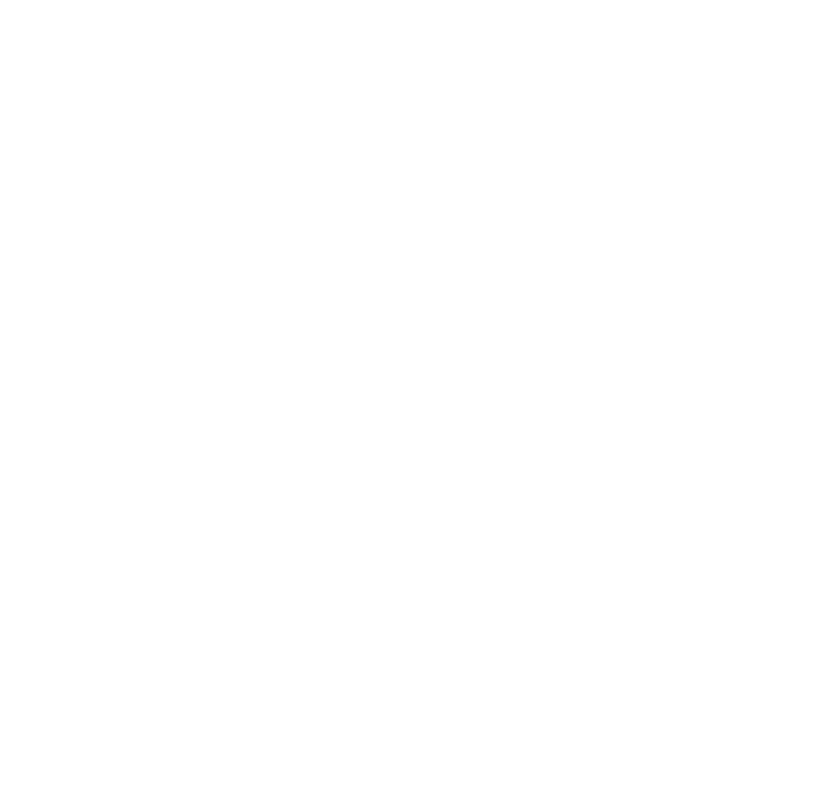
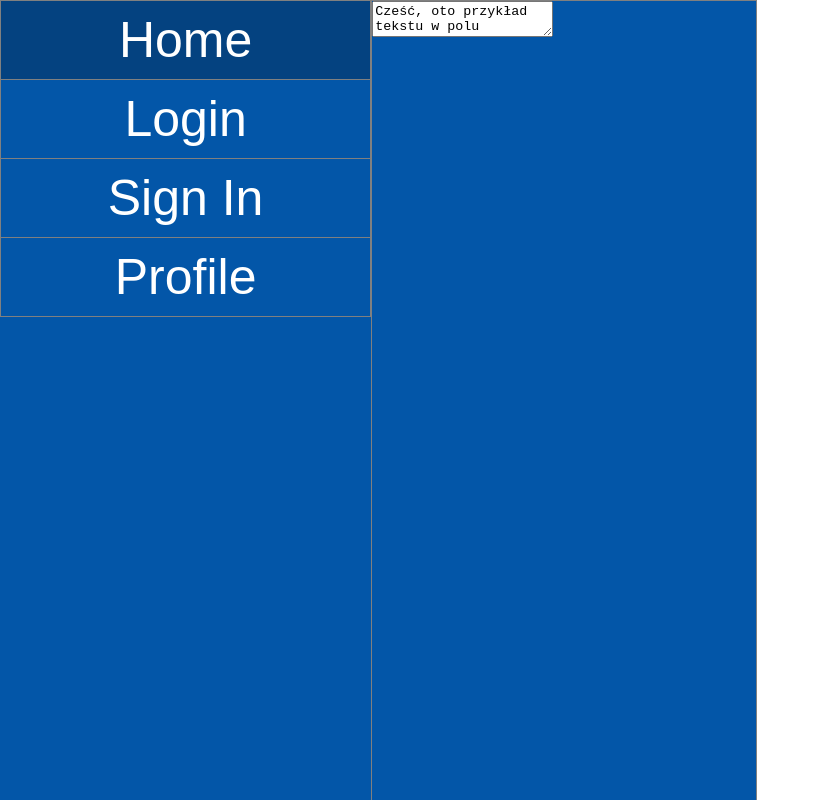
Before and after one commit to c3bull/Chirper, a React (Create React App) app in the folder chirper/: page /profile in a window 1280 px wide. Shown: the whole page, without its empty margins (0-820 px from the left). Built offline with nearby package versions, Linux system fonts and the light colour scheme.

Commit message:
wypisywanie posta na stronie głównej

```diff
--- a/chirper/package.json
+++ b/chirper/package.json
@@ -16,6 +16,7 @@
     "react-dom": "^17.0.2",
     "react-router-dom": "^5.2.0",
     "react-scripts": "4.0.3",
+    "typescript": "^4.3.5",
     "web-vitals": "^1.1.2"
   },
   "scripts": {
@@ -43,6 +44,7 @@
     ]
   },
   "devDependencies": {
+    "@types/react": "^17.0.16",
     "axios": "^0.21.1"
   }
 }
--- a/chirper/src/App.css
+++ b/chirper/src/App.css
@@ -1,3 +1,12 @@
+html,body
+{
+    width: 100%;
+    height: 100%;
+    margin: 0px;
+    padding: 0px;
+    overflow-x: hidden;
+}
+
 #loginBackground{
     background-color: #0356A8;
     height: 100vh;
@@ -79,19 +88,25 @@
 #navbarDiv button {
     font-size: 50px;
     background-color: #0356A8;
-    border: 1px solid grey; /* Green border */
-    color: white; /* White text */
-    padding: 10px 24px; /* Some padding */
-    cursor: pointer; /* Pointer/hand icon */
-    width: 100%; /* Set a width if needed */
-    display: block; /* Make the buttons appear below each other */
+    border: 1px solid grey;
+    color: white;
+    padding: 10px 24px;
+    cursor: pointer;
+    width: 100%;
+    display: block;
 }
 
 #navbarDiv button:not(:last-child) {
-    border-bottom: none; /* Prevent double borders */
+    border-bottom: none;
 }
 
-/* Add a background color on hover */
 #navbarDiv button:hover {
     background-color: #044280;
 }
+
+
+#postsTable{
+    width: 40%;
+    float: left;
+    border: 1px solid grey;
+}
--- a/chirper/src/App.js
+++ b/chirper/src/App.js
@@ -13,6 +13,8 @@ function App() {
                 <Route path="/" exact component={Navbar}/>
                 <Route path="/" exact component={MainPage}/>
                 <Route path="/" exact component={Chat}/>
+                <Route path="/profile" exact component={Navbar}/>
+                <Route path="/profile" exact component={Chat}/>
             </div>
 
             <Switch>
@@ -20,6 +22,38 @@ function App() {
                 <Route path="/signIn" exact component={SignIn}/>
             </Switch>
         </div>
+
+
+    // <Router>
+    //     <div className="mainBackground">
+    //         {/*<div>*/}
+    //         {/*    <Route path="/" exact component={Navbar}/>*/}
+    //         {/*    <Route path="/" exact component={MainPage}/>*/}
+    //         {/*    <Route path="/" exact component={Chat}/>*/}
+    //         {/*    <Route path="/profile" exact component={Navbar}/>*/}
+    //         {/*    <Route path="/profile" exact component={Chat}/>*/}
+    //         {/*</div>*/}
+    //
+    //         <Switch>
+    //             <Route path="/">
+    //                 <Navbar/>
+    //                 <MainPage/>
+    //                 <Chat/>
+    //             </Route>
+    //
+    //             <Route path="/profile">
+    //                 <Navbar/>
+    //                 <Chat/>
+    //             </Route>
+    //
+    //             <Route path="/login">
+    //                 <Login/>
+    //                 <SignIn/>
+    //             </Route>
+    //         </Switch>
+    //
+    //     </div>
+    // </Router>
     )
 }
 
--- a/chirper/src/components/mainPage.jsx
+++ b/chirper/src/components/mainPage.jsx
@@ -1,12 +1,90 @@
-import React from 'react';
+import React, {Component, useEffect, useState} from "react";
 import chirper12 from '../images/chirper12.png';
 import {Redirect} from "react-router-dom";
+import axios from "axios";
+import {Badge, Box, ChakraProvider, Image} from "@chakra-ui/react";
 
 const MainPage = () => {
+    const [count, setCount] = useState(0);
+    const [posts, setPosts] = useState(5);
+
+    useEffect(() => {
+        // event.preventDefault();
+        setCount(1);
+        axios({
+            method: 'post',
+            url: 'http://localhost:3001/api/feed/posts',
+            data: {
+                author: '1234@test.pl'
+            }
+        }).then((response) => {
+            setPosts(response.data);
+        }).catch((error) => {
+            console.log(error);
+        });
+    }, [count]);
+
+
 
     return (
-        <div id="mainPageDiv" className="mainPageBackground">
-            <img src={chirper12} alt="chirperLogo"/>
+        <div id="mainPageDiv">
+
+            {/*<div>*/}
+            {/*    {posts.map((item, key) =>*/}
+            {/*        (*/}
+            {/*            <tr key={key}>*/}
+            {/*                <td>{item.author}</td>*/}
+            {/*                <td>{item.content}</td>*/}
+            {/*                <td><img style={{width: '50px', height: '50px'}} src={item.image} alt={key}/></td>*/}
+            {/*            </tr>*/}
+            {/*        ))}*/}
+            {/*</div>*/}
+
+            <ChakraProvider>
+                <Box maxW="sm" borderWidth="1px" borderRadius="lg" overflow="hidden">
+                    <Image src={chirper12} alt={chirper12} />
+                    <Box p="6">
+                        <Box d="flex" alignItems="baseline">
+                            <Badge borderRadius="full" px="2" colorScheme="teal">
+                                New
+                            </Badge>
+                            <Box
+                                color="gray.500"
+                                fontWeight="semibold"
+                                letterSpacing="wide"
+                                fontSize="xs"
+                                textTransform="uppercase"
+                                ml="2"
+                            >
+                                {posts.author} beds &bull; {posts.content} baths
+                            </Box>
+                        </Box>
+
+                        <Box
+                            mt="1"
+                            fontWeight="semibold"
+                            as="h4"
+                            lineHeight="tight"
+                            isTruncated
+                        >
+                            {posts.author}
+                        </Box>
+
+                        <Box>
+                            {posts.author}
+                            <Box as="span" color="gray.600" fontSize="sm">
+                                / wk
+                            </Box>
+                        </Box>
+
+                        <Box d="flex" mt="2" alignItems="center">
+                            <Box as="span" ml="2" color="gray.600" fontSize="sm">
+                                {posts.author} reviews
+                            </Box>
+                        </Box>
+                    </Box>
+                </Box>
+            </ChakraProvider>
         </div>
     )
 };
--- a/chirper/src/components/navbar.jsx
+++ b/chirper/src/components/navbar.jsx
@@ -23,10 +23,6 @@ const Navbar = () => {
         history.push('/profile');
     };
 
-
-
-
-
     return (
         <div id="navbarDiv">
                 <Button onClick={NavbarHome}>Home</Button>
--- a/chirper/src/components/signIn.jsx
+++ b/chirper/src/components/signIn.jsx
@@ -19,7 +19,7 @@ const SignIn = () => {
     };
 
     const Check = () => {
-        if(document.getElementById('password1').value === document.getElementById('password2').value){
+        if((document.getElementById('password1').value === document.getElementById('password2').value) && (document.getElementById('password1').value !== '')){
             console.log('password1')
             history.push('/login')
         }else{
```
Also changed, not shown: chirper/src/components/profile.jsx (added), 1 other file (tests, documents, lock files or other folders).
